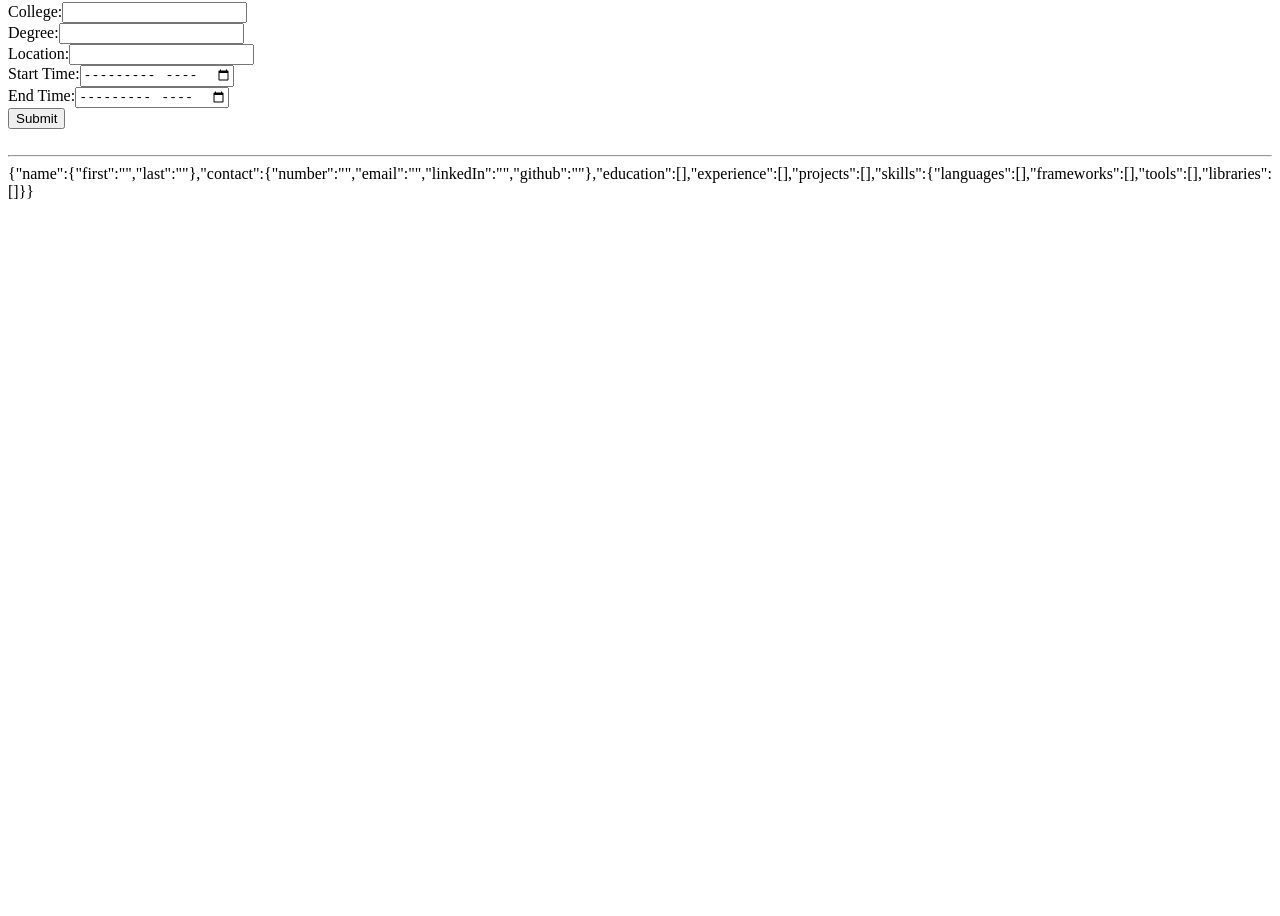
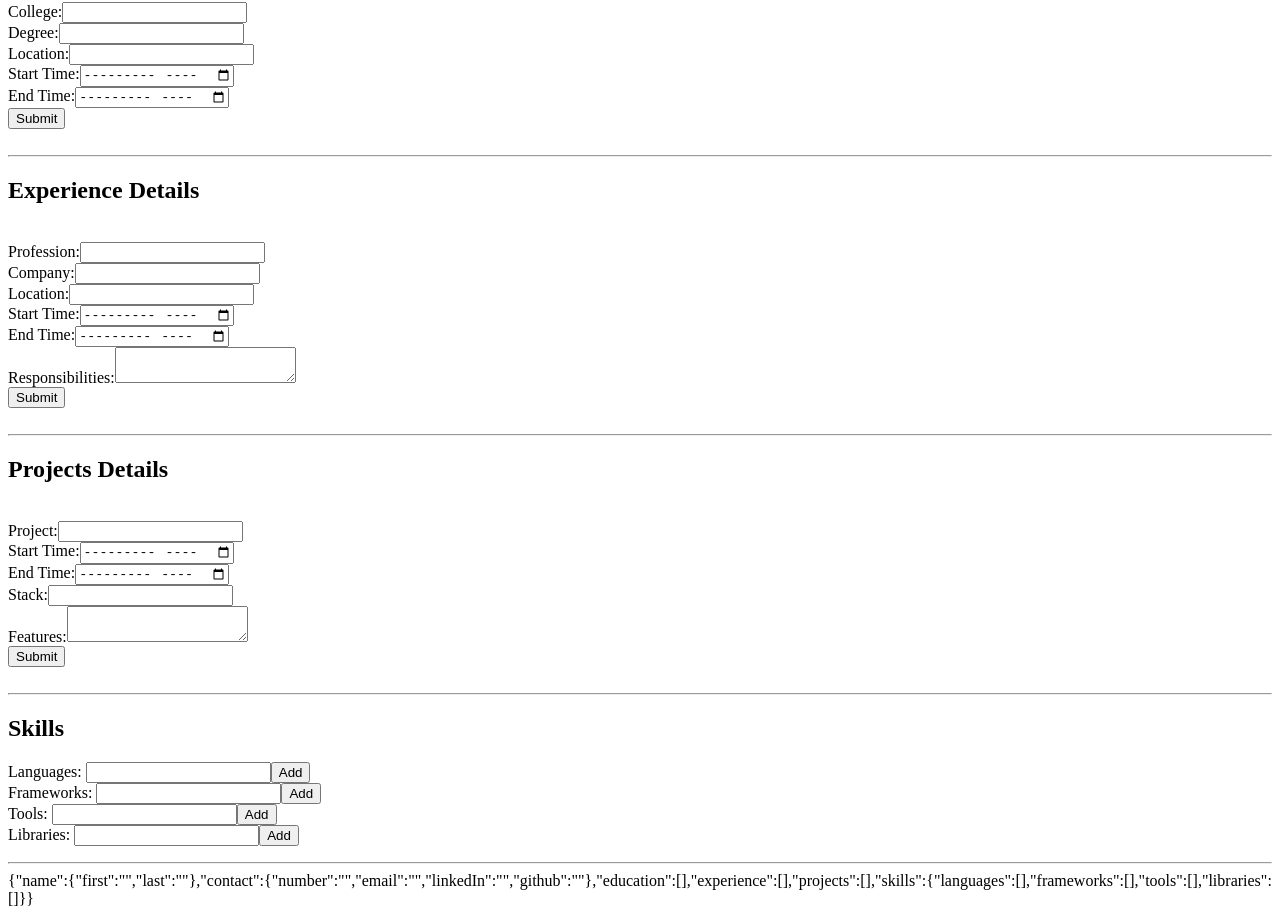
Before and after one commit to NandkishorJadoun/resume-maker, a React (Vite) app: page / in a window 1280 px wide. Shown: the part 519-1435 px from the top of the page. Before the commit the page ends 800 px from the top, so only its background shows below. Built offline with nearby package versions, Linux system fonts and the light colour scheme.

Commit message:
refactor!: structure the state

```diff
--- a/src/App.jsx
+++ b/src/App.jsx
@@ -2,9 +2,11 @@ import { useState } from "react";
 import { Name } from "./Name";
 import { Contact } from "./Contact";
 import { Education } from "./Education";
+import { Skills } from "./Skills";
+import { Experience } from "./Experience";
+import { Projects } from "./Projects";
 
 function App() {
-
   const [name, setName] = useState({ first: "", last: "" });
   const [contact, setContact] = useState({
     number: "",
@@ -15,12 +17,11 @@ function App() {
   const [education, setEducation] = useState([]);
   const [experience, setExperience] = useState([]);
   const [projects, setProjects] = useState([]);
-  const [skills, setSkills] = useState({
-    languages: [],
-    frameworks: [],
-    tools: [],
-    libraries: [],
-  });
+
+  const [languages, setLanguages] = useState([]);
+  const [frameworks, setFrameworks] = useState([]);
+  const [tools, setTools] = useState([]);
+  const [libraries, setLibraries] = useState([]);
 
   const resumeData = {
     name,
@@ -28,7 +29,7 @@ function App() {
     education,
     experience,
     projects,
-    skills,
+    skills: { languages, frameworks, tools, libraries },
   };
 
   return (
@@ -41,6 +42,21 @@ function App() {
       <hr />
       <Education education={education} setEducation={setEducation} />
       <hr />
+      <Experience experience={experience} setExperience={setExperience} />
+      <hr />
+      <Projects projects={projects} setProjects={setProjects} />
+      <hr />
+      <Skills
+        languages={languages}
+        setLanguages={setLanguages}
+        frameworks={frameworks}
+        setFrameworks={setFrameworks}
+        tools={tools}
+        setTools={setTools}
+        libraries={libraries}
+        setLibraries={setLibraries}
+      />
+      <hr />
       <Preview resumeData={resumeData} />
     </>
   );
```
